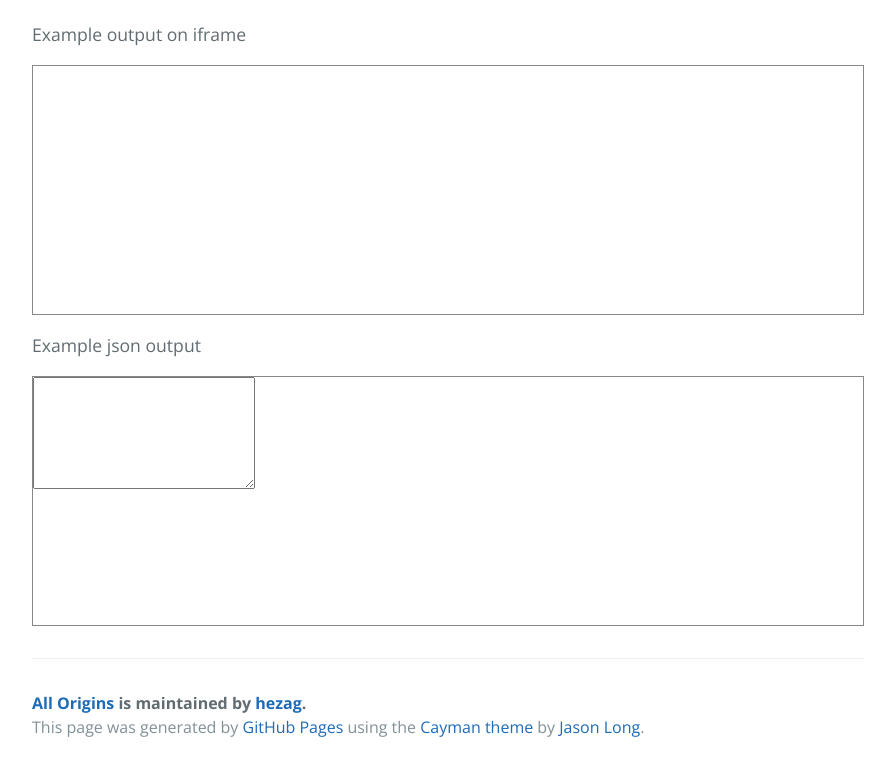
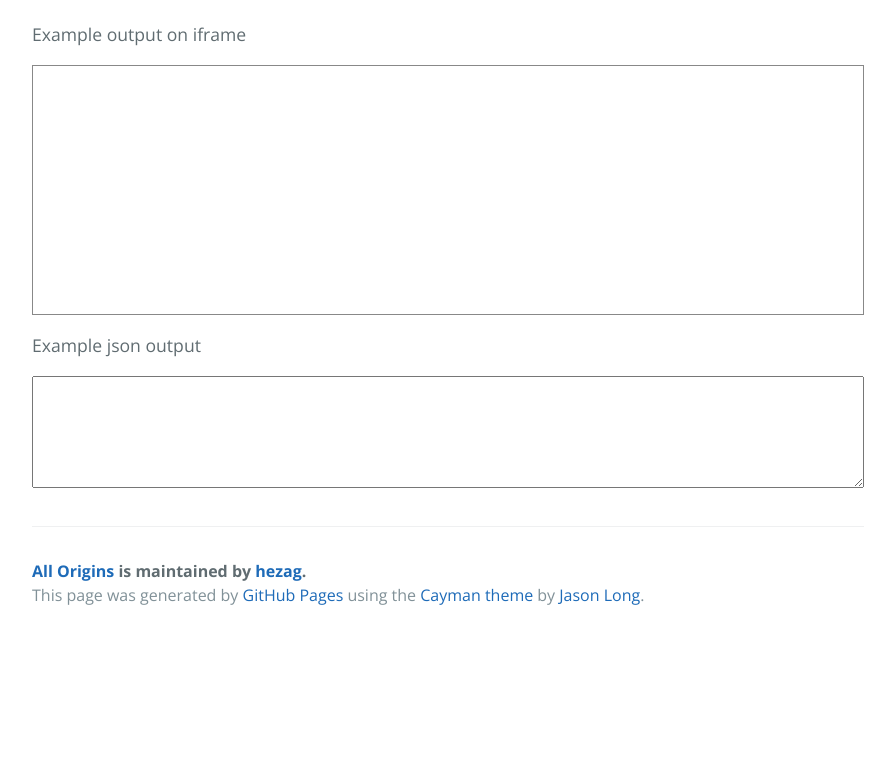
Before and after one commit to gnuns/allOrigins, a plain HTML site: page index.html in a window 1280 px wide. Shown: the part 1251-2022 px from the top of the page, without its empty margins (192-1087 px from the left). After the commit the page ends 1890 px from the top, so only its background shows below. Drawn offline with nearby package versions, Linux system fonts and the light colour scheme.

Commit message:
Update index.html

```diff
--- a/index.html
+++ b/index.html
@@ -58,9 +58,7 @@
 		<iframe id="output" style="border:0px;"></iframe>
 		</div>
 		<p>Example json output</p>
-		<div id="out-contain">
-		<textarea id="output-json" rows=4></textarea>
-		</div>
+		<textarea id="output-json" style="width:100%;" rows="4"></textarea>
 
 </p>
 
```
